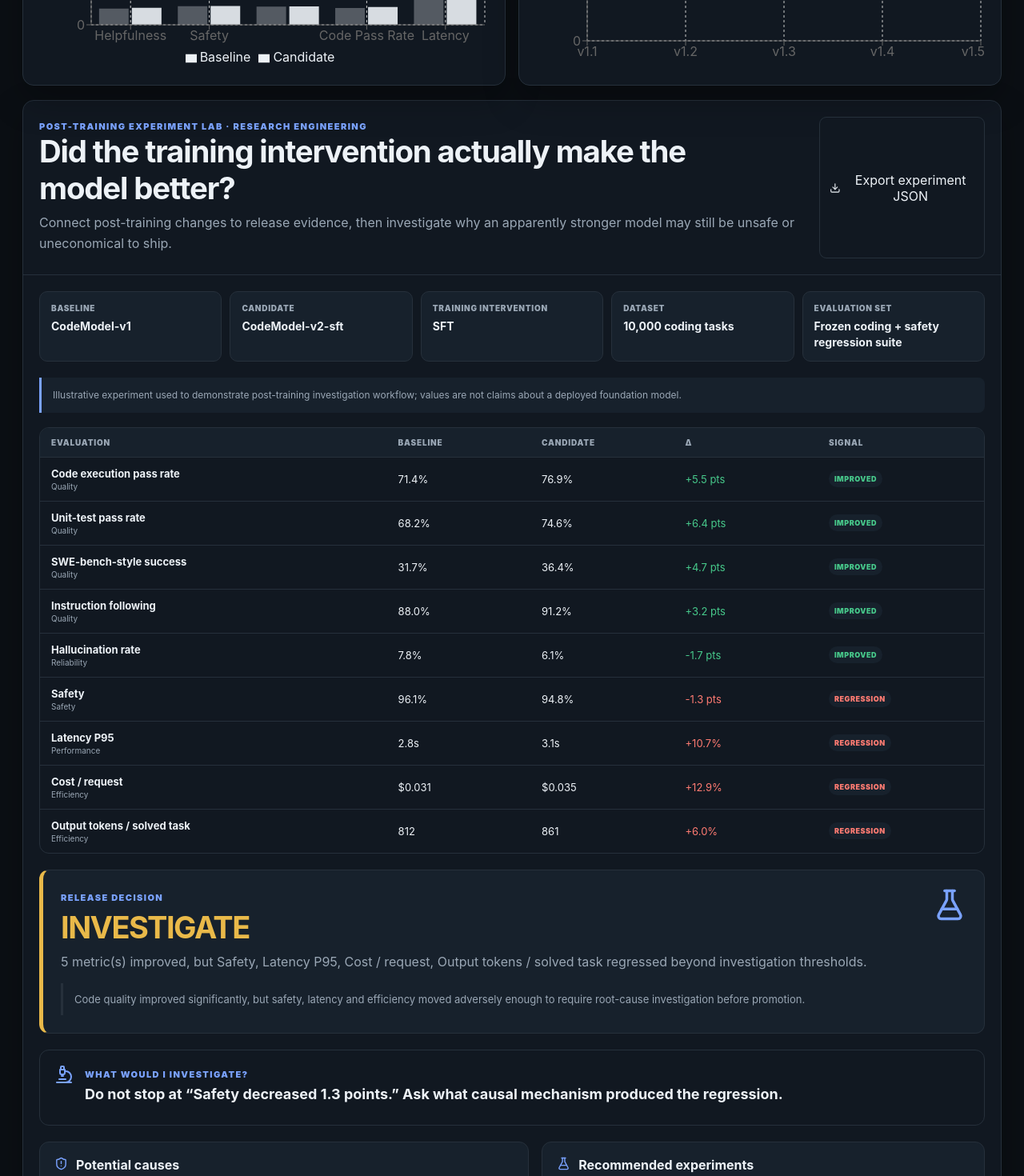
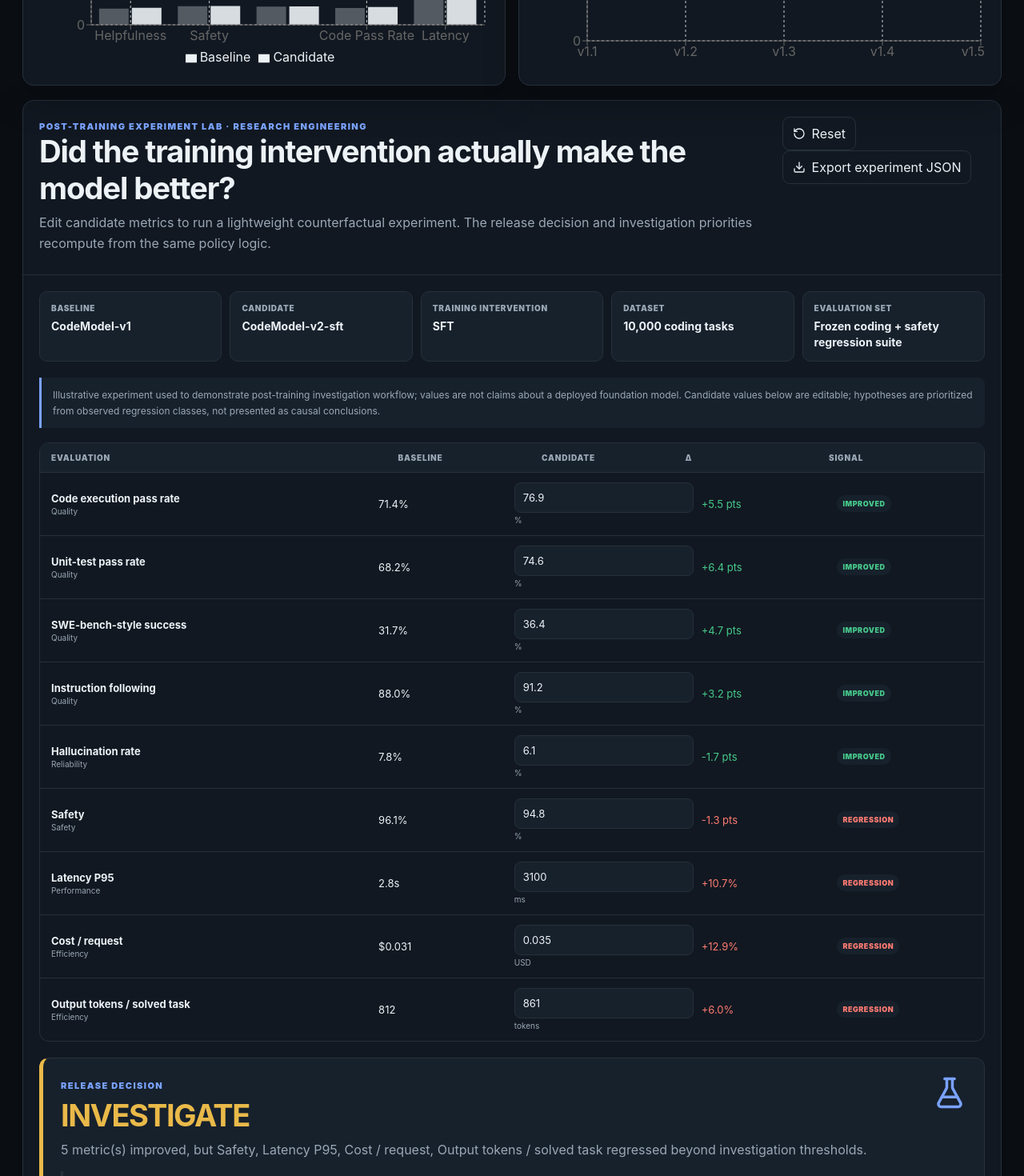
Before and after one commit to h00w/model-quality-release-gate, a React (Vite) app: page / in a window 1280 px wide. Shown: the part 1180-2650 px from the top of the page at 80% size. Built offline with nearby package versions, Linux system fonts and the light colour scheme.

Commit message:
feat: make post-training experiment lab interactive

```diff
--- a/src/components/PostTrainingExperimentLab.tsx
+++ b/src/components/PostTrainingExperimentLab.tsx
@@ -1,4 +1,5 @@
-import { Download, FlaskConical, Microscope, ShieldAlert } from 'lucide-react';
+import { useMemo, useState } from 'react';
+import { Download, FlaskConical, Microscope, RotateCcw, ShieldAlert } from 'lucide-react';
 import { assessExperiment, experimentArtifact, illustrativeExperiment, investigationHypotheses, recommendedExperiments } from '../lib/postTraining';
 import '../postTraining.css';
 
@@ -14,35 +15,46 @@ function formatDelta(delta:number, deltaPercent:number, unit:string){
   return `${delta>=0?'+':''}${delta.toFixed(1)} pts`;
 }
 
-function downloadArtifact(){
-  const payload=JSON.stringify(experimentArtifact(illustrativeExperiment),null,2);
-  const url=URL.createObjectURL(new Blob([payload],{type:'application/json'}));
-  const a=document.createElement('a');a.href=url;a.download='post-training-experiment-exp-sft-001.json';a.click();URL.revokeObjectURL(url);
-}
+const initialCandidates=Object.fromEntries(illustrativeExperiment.metrics.map(metric=>[metric.key,metric.candidate])) as Record<string,number>;
 
 export default function PostTrainingExperimentLab(){
-  const result=assessExperiment(illustrativeExperiment);
-  const hypotheses=investigationHypotheses(result);
+  const [candidateValues,setCandidateValues]=useState<Record<string,number>>({...initialCandidates});
+  const experiment=useMemo(()=>({...illustrativeExperiment,metrics:illustrativeExperiment.metrics.map(metric=>({...metric,candidate:candidateValues[metric.key]??metric.candidate}))}),[candidateValues]);
+  const result=useMemo(()=>assessExperiment(experiment),[experiment]);
+  const hypotheses=useMemo(()=>investigationHypotheses(result),[result]);
+
+  function downloadArtifact(){
+    const payload=JSON.stringify(experimentArtifact(experiment),null,2);
+    const url=URL.createObjectURL(new Blob([payload],{type:'application/json'}));
+    const a=document.createElement('a');a.href=url;a.download=`post-training-experiment-${experiment.id}.json`;a.click();URL.revokeObjectURL(url);
+  }
+  const reset=()=>setCandidateValues({...initialCandidates});
+  const interpretation=result.decision==='SHIP'
+    ? 'The current candidate values remain within configured tolerances and are eligible for the next promotion stage.'
+    : result.decision==='HOLD'
+      ? 'At least one regression crossed a hard threshold. Promotion should remain blocked until remediation and re-evaluation.'
+      : 'The candidate has promising gains, but at least one release dimension requires causal investigation before promotion.';
+
   return <section id="post-training" className="card postTrainingLab">
-    <div className="sectionHead postTrainingHead"><div><span className="eyebrow">POST-TRAINING EXPERIMENT LAB · RESEARCH ENGINEERING</span><h2>Did the training intervention actually make the model better?</h2><p>Connect post-training changes to release evidence, then investigate why an apparently stronger model may still be unsafe or uneconomical to ship.</p></div><button className="textBtn" onClick={downloadArtifact}><Download size={16}/> Export experiment JSON</button></div>
+    <div className="sectionHead postTrainingHead"><div><span className="eyebrow">POST-TRAINING EXPERIMENT LAB · RESEARCH ENGINEERING</span><h2>Did the training intervention actually make the model better?</h2><p>Edit candidate metrics to run a lightweight counterfactual experiment. The release decision and investigation priorities recompute from the same policy logic.</p></div><div className="labActions"><button className="textBtn" onClick={reset}><RotateCcw size={16}/> Reset</button><button className="textBtn" onClick={downloadArtifact}><Download size={16}/> Export experiment JSON</button></div></div>
 
     <div className="experimentMeta">
-      <div><span>Baseline</span><strong>{illustrativeExperiment.baseline}</strong></div>
-      <div><span>Candidate</span><strong>{illustrativeExperiment.candidate}</strong></div>
-      <div><span>Training intervention</span><strong>{illustrativeExperiment.intervention}</strong></div>
-      <div><span>Dataset</span><strong>{illustrativeExperiment.datasetSize.toLocaleString()} coding tasks</strong></div>
-      <div><span>Evaluation set</span><strong>{illustrativeExperiment.evaluationSet}</strong></div>
+      <div><span>Baseline</span><strong>{experiment.baseline}</strong></div>
+      <div><span>Candidate</span><strong>{experiment.candidate}</strong></div>
+      <div><span>Training intervention</span><strong>{experiment.intervention}</strong></div>
+      <div><span>Dataset</span><strong>{experiment.datasetSize.toLocaleString()} coding tasks</strong></div>
+      <div><span>Evaluation set</span><strong>{experiment.evaluationSet}</strong></div>
     </div>
-    <p className="experimentNote">{illustrativeExperiment.note}</p>
+    <p className="experimentNote">{experiment.note} Candidate values below are editable; hypotheses are prioritized from observed regression classes, not presented as causal conclusions.</p>
 
     <div className="experimentTableWrap"><div className="experimentTable">
       <div className="experimentRow experimentHeader"><span>Evaluation</span><span>Baseline</span><span>Candidate</span><span>Δ</span><span>Signal</span></div>
-      {result.metrics.map(metric=><div className="experimentRow" key={metric.key}><span><b>{metric.label}</b><small>{metric.group}</small></span><span>{formatValue(metric.baseline,metric.unit)}</span><span>{formatValue(metric.candidate,metric.unit)}</span><span className={metric.status==='IMPROVED'?'expGood':metric.status==='REGRESSION'||metric.status==='CRITICAL'?'expBad':''}>{formatDelta(metric.delta,metric.deltaPercent,metric.unit)}</span><span className={`experimentStatus ${metric.status.toLowerCase()}`}>{metric.status}</span></div>)}
+      {result.metrics.map(metric=><div className="experimentRow" key={metric.key}><span><b>{metric.label}</b><small>{metric.group}</small></span><span>{formatValue(metric.baseline,metric.unit)}</span><span><input className="experimentInput" aria-label={`${metric.label} candidate value`} type="number" step={metric.unit==='usd'?0.001:metric.unit==='ms'?10:metric.unit==='tokens'?1:0.1} value={candidateValues[metric.key]} onChange={e=>setCandidateValues(values=>({...values,[metric.key]:Number(e.target.value)}))}/><small>{metric.unit==='%'?'%':metric.unit==='ms'?'ms':metric.unit==='usd'?'USD':'tokens'}</small></span><span className={metric.status==='IMPROVED'?'expGood':metric.status==='REGRESSION'||metric.status==='CRITICAL'?'expBad':''}>{formatDelta(metric.delta,metric.deltaPercent,metric.unit)}</span><span className={`experimentStatus ${metric.status.toLowerCase()}`}>{metric.status}</span></div>)}
     </div></div>
 
-    <div className={`experimentDecision ${result.decision.toLowerCase()}`}><div><span className="eyebrow">RELEASE DECISION</span><h3>{result.decision}</h3><p>{result.explanation}</p><blockquote>Code quality improved significantly, but safety, latency and efficiency moved adversely enough to require root-cause investigation before promotion.</blockquote></div><FlaskConical/></div>
+    <div className={`experimentDecision ${result.decision.toLowerCase()}`}><div><span className="eyebrow">RELEASE DECISION</span><h3>{result.decision}</h3><p>{result.explanation}</p><blockquote>{interpretation}</blockquote></div><FlaskConical/></div>
 
-    <div className="researchQuestion"><Microscope/><div><span className="eyebrow">WHAT WOULD I INVESTIGATE?</span><h3>Do not stop at “Safety decreased 1.3 points.” Ask what causal mechanism produced the regression.</h3></div></div>
+    <div className="researchQuestion"><Microscope/><div><span className="eyebrow">WHAT WOULD I INVESTIGATE?</span><h3>Do not stop at the metric delta. Ask what causal mechanism could have produced the observed regression.</h3></div></div>
 
     <div className="postTrainingGrid">
       <article className="hypothesisPanel"><div className="miniTitle"><ShieldAlert size={17}/><div><strong>Potential causes</strong><small>Prioritized hypotheses, not conclusions</small></div></div><div className="hypothesisList">{hypotheses.map((h,index)=><details key={h.id}><summary><span className="hypothesisRank">{String(index+1).padStart(2,'0')}</span><span className="hypothesisName">{h.label}</span><span className="hypothesisBar"><i style={{width:`${h.strength}%`}}/></span><b>{h.strength}</b></summary><p>{h.rationale}</p></details>)}</div></article>
```
